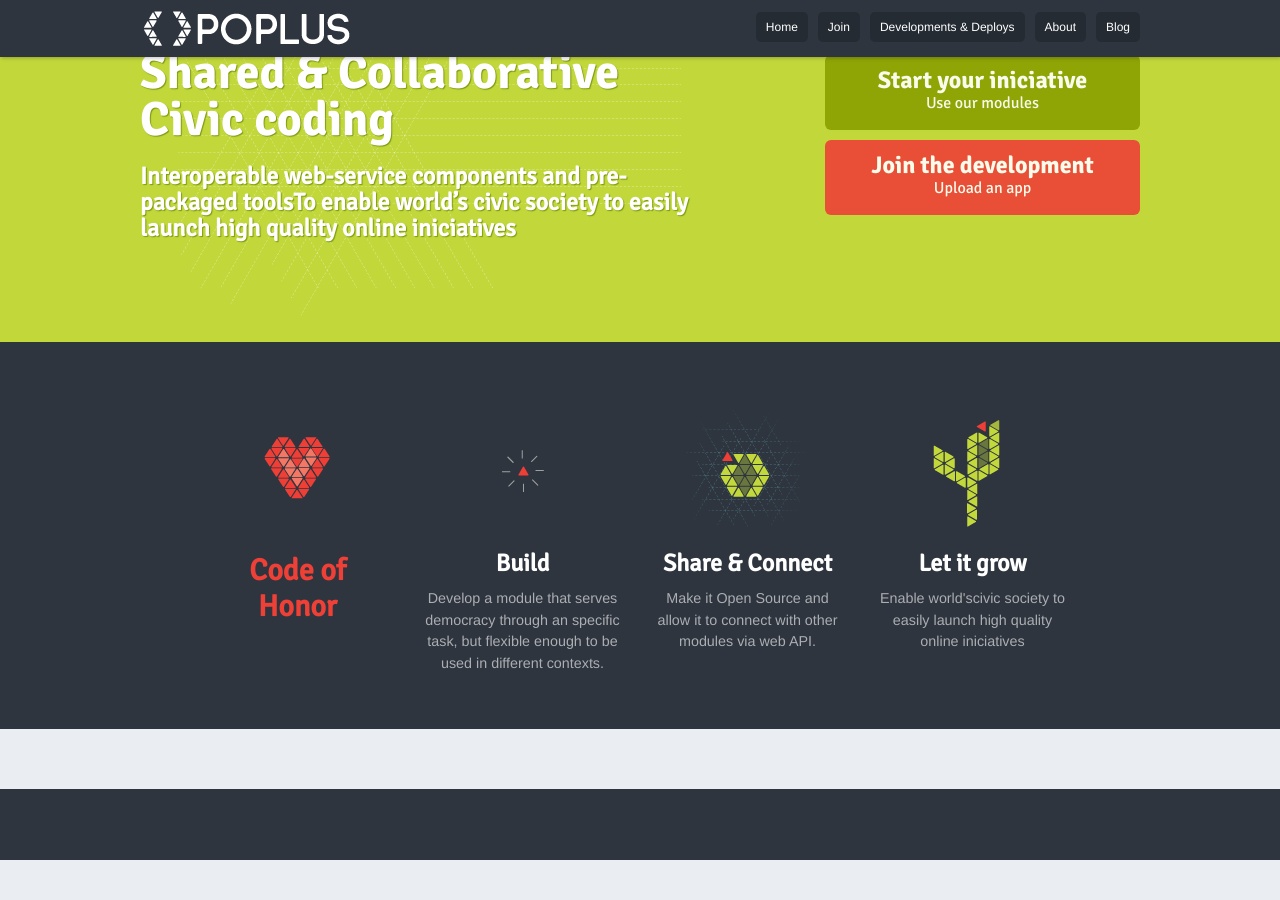
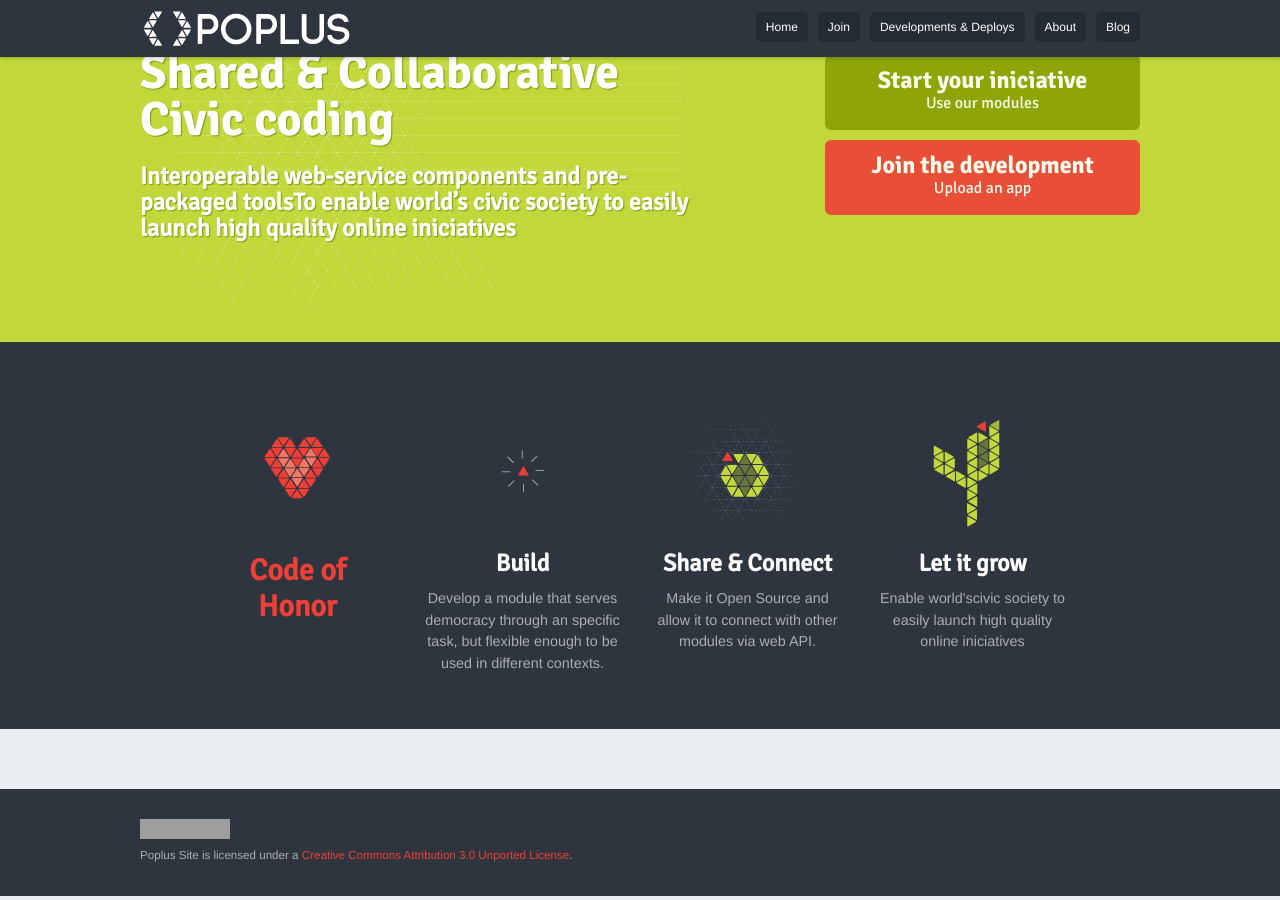
Before and after one commit to poplus/home-poplus, a Jekyll site: the page built from index.html, in a window 1280 px wide and 900 px high, scrolled down 80 px. Built offline with Jekyll 4.4.1, drawn with Linux system fonts in a browser that asks for light colours; Markdown is read by kramdown in place of the engine named in the settings; grey boxes are pictures that could not be loaded.

Commit message:
add CC atribution into the footer

```diff
--- a/_layouts/default.html
+++ b/_layouts/default.html
@@ -60,16 +60,9 @@
 
               <div class="site">
                 <div class="footer">
-                  <div class="contact">
-                    <p>
-                      <!-- {{ site.owner }} -->
-                    </p>
-                  </div>
-                  <div class="contact">
-                    <p>
-<!--                       <a href="http://github.com/yourusername/">github.com/yourusername</a><br />
-                      <a href="http://twitter.com/yourusername/">twitter.com/yourusername</a><br /> -->
-                    </p>
+
+                    <a rel="license" href="http://creativecommons.org/licenses/by/3.0/"><img alt="Creative Commons License" style="border-width:0" src="http://i.creativecommons.org/l/by/3.0/80x15.png" /></a><br /><span xmlns:dct="http://purl.org/dc/terms/" property="dct:title">Poplus Site</span> is licensed under a <a rel="license" href="http://creativecommons.org/licenses/by/3.0/">Creative Commons Attribution 3.0 Unported License</a>.
+
                   </div>
                 </div>
               </div>
```
